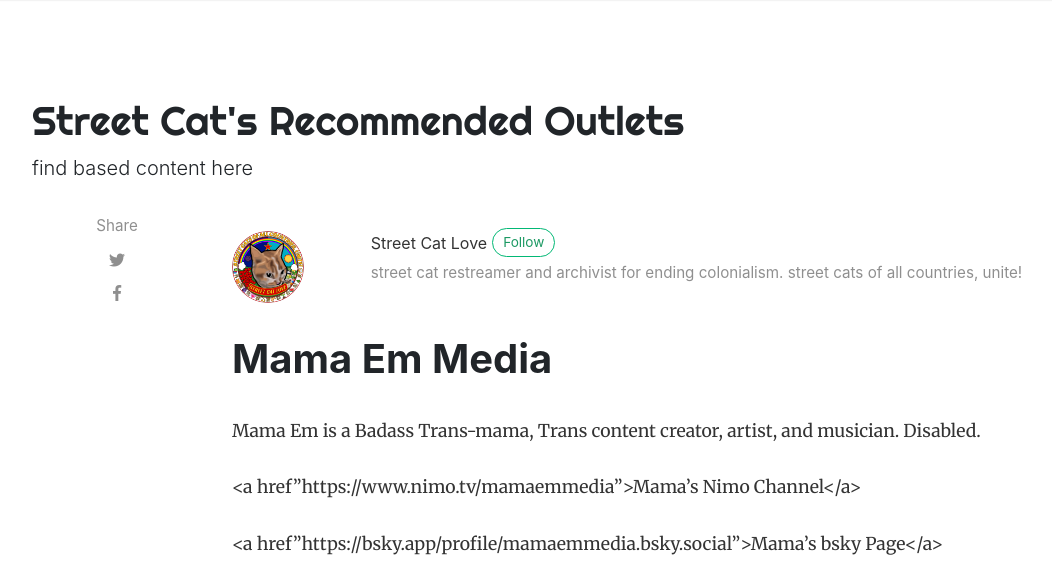
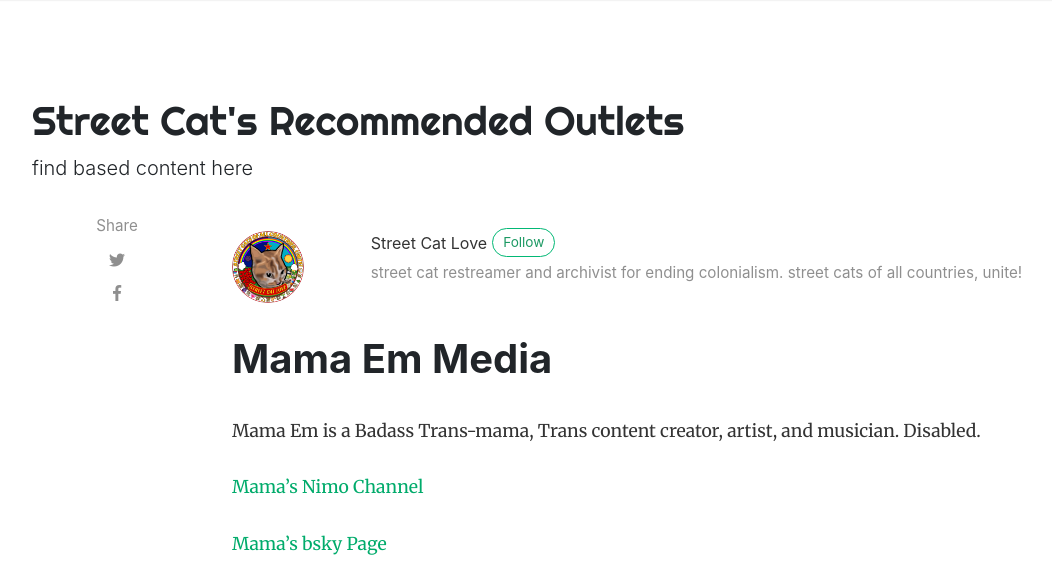
Before and after one commit to StreetCatLove/recs, a Jekyll site: the page built from _posts/2025-05-30-mama.md, in a window 1280 px wide and 900 px high, cut to the strip 0-580 px from the top of the window. Shown: the whole strip, without its empty margins (53-1105 px from the left). Built offline with Jekyll 4.4.1, drawn with Linux system fonts in a browser that asks for light colours; nearby versions of some CDN libraries; comment, search, counter and statistics services are not loaded.

Commit message:
Update 2025-05-30-mama.md

```diff
--- a/_posts/2025-05-30-mama.md
+++ b/_posts/2025-05-30-mama.md
@@ -11,9 +11,9 @@ comments: false
 
 Mama Em is a Badass Trans-mama, Trans content creator, artist, and musician. Disabled.
 
-<a href"https://www.nimo.tv/mamaemmedia">Mama's Nimo Channel</a>
+<a href="https://www.nimo.tv/mamaemmedia">Mama's Nimo Channel</a>
 
-<a href"https://bsky.app/profile/mamaemmedia.bsky.social">Mama's bsky Page</a>
+<a href="https://bsky.app/profile/mamaemmedia.bsky.social">Mama's bsky Page</a>
 
 <iframe
 src="https://www.nimo.tv/embed/1274626544"
```
